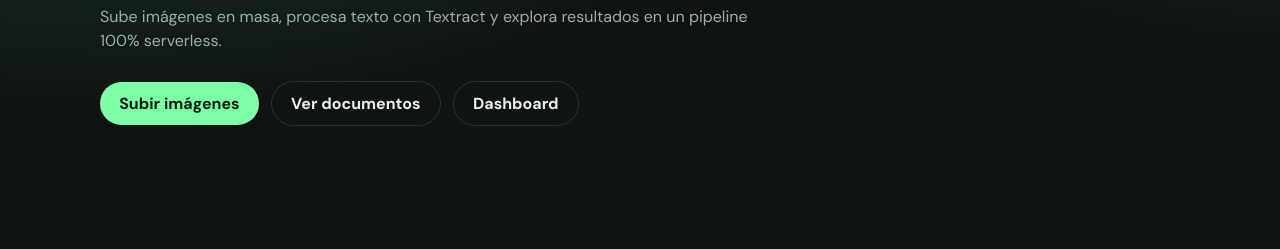
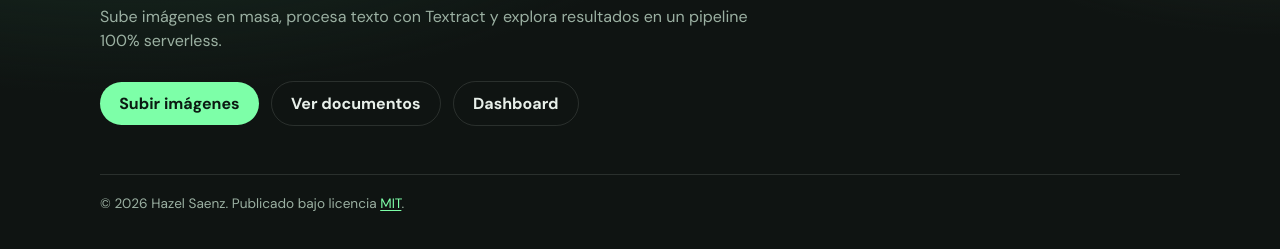
Before and after one commit to hsaenzG/ocr, an Astro site in the folder apps/web/: page / in a window 1280 px wide. Shown: the part 189-438 px from the top of the page. Built offline with nearby package versions, Linux system fonts and the light colour scheme; Astro itself is replaced by a stand-in of ours.

Commit message:
Add MIT License and footer to BaseLayout with current year

```diff
--- a/apps/web/src/layouts/BaseLayout.astro
+++ b/apps/web/src/layouts/BaseLayout.astro
@@ -7,6 +7,7 @@ interface Props {
 }
 
 const { title, active } = Astro.props;
+const year = new Date().getFullYear();
 ---
 
 <!doctype html>
@@ -36,6 +37,12 @@ const { title, active } = Astro.props;
       <main>
         <slot />
       </main>
+      <footer class="site-footer">
+        <p>
+          © {year} Hazel Saenz. Publicado bajo licencia
+          <a href="https://opensource.org/licenses/MIT" rel="noopener noreferrer" target="_blank">MIT</a>.
+        </p>
+      </footer>
     </div>
   </body>
 </html>
--- a/apps/web/src/styles/global.css
+++ b/apps/web/src/styles/global.css
@@ -307,3 +307,21 @@ h1 {
   color: var(--danger);
   margin-top: 0.75rem;
 }
+
+.site-footer {
+  margin-top: 3rem;
+  padding-top: 1.25rem;
+  border-top: 1px solid var(--line);
+  color: var(--muted);
+  font-size: 0.85rem;
+}
+
+.site-footer p {
+  margin: 0;
+}
+
+.site-footer a {
+  color: var(--accent);
+  text-decoration: underline;
+  text-underline-offset: 0.15em;
+}
```
Also changed, not shown: 1 other file.
